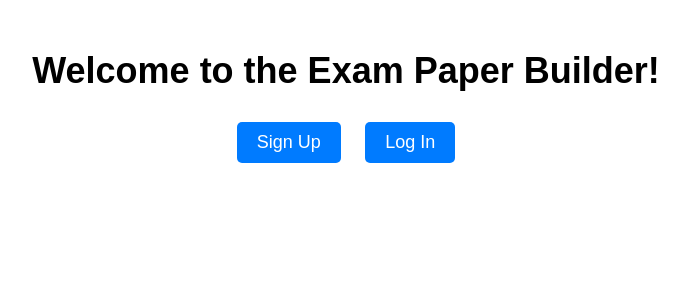
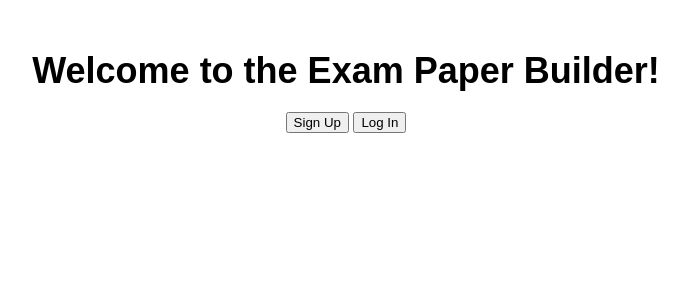
Before and after one commit to riaz1751/examPaperBuilder, a Django app: page / in a window 1280 px wide. Shown: the top 300 px of the page, without its empty margins (294-982 px from the left). Run offline with Django 5.2, Linux system fonts and the light colour scheme; parts of the project's set-up code (start-up, migrations or seed data) failed here and were passed over.

Commit message:
Update buttons

```diff
--- a/papers/templates/auth/dashboard.html
+++ b/papers/templates/auth/dashboard.html
@@ -9,10 +9,10 @@
     <h1>Welcome, {{ user.email }}!</h1>  <!-- Display the user's email -->
     <p>This is your personalized dashboard.</p>
     <div>
-        <a href="{% url 'paper_builder' %}" class="button">Create Paper</a>
+        <a href="{% url 'paper_builder' %}"><button>Create Paper</button></a>
     </div>
     <div>
-        <a href="{% url 'logout' %}" class="button">Log Out</a>
+        <a href="{% url 'logout' %}"><button>Log Out</button></a>
     </div>
 
 </body>
--- a/papers/templates/auth/login.html
+++ b/papers/templates/auth/login.html
@@ -11,6 +11,6 @@
         <input type="password" name="password" placeholder="Password" required>
         <button type="submit">Log In</button>
     </form>
-    <a href="{% url 'signup' %}">Create an account</a>
+    <a href="{% url 'signup' %}"><button>Create An Account</button></a>
 </body>
 </html>
--- a/papers/templates/home.html
+++ b/papers/templates/home.html
@@ -32,8 +32,8 @@
 <body>
     <h1>Welcome to the Exam Paper Builder!</h1>
     <div>
-        <a href="{% url 'signup' %}" class="button">Sign Up</a>
-        <a href="{% url 'login' %}" class="button">Log In</a>
+        <a href="{% url 'signup' %}"><button>Sign Up</button></a>
+        <a href="{% url 'login' %}"><button>Log In</button></a>
     </div>
 </body>
 </html>
```
Also changed, not shown: db.sqlite3, papers/templates/auth/logout.html (deleted).
